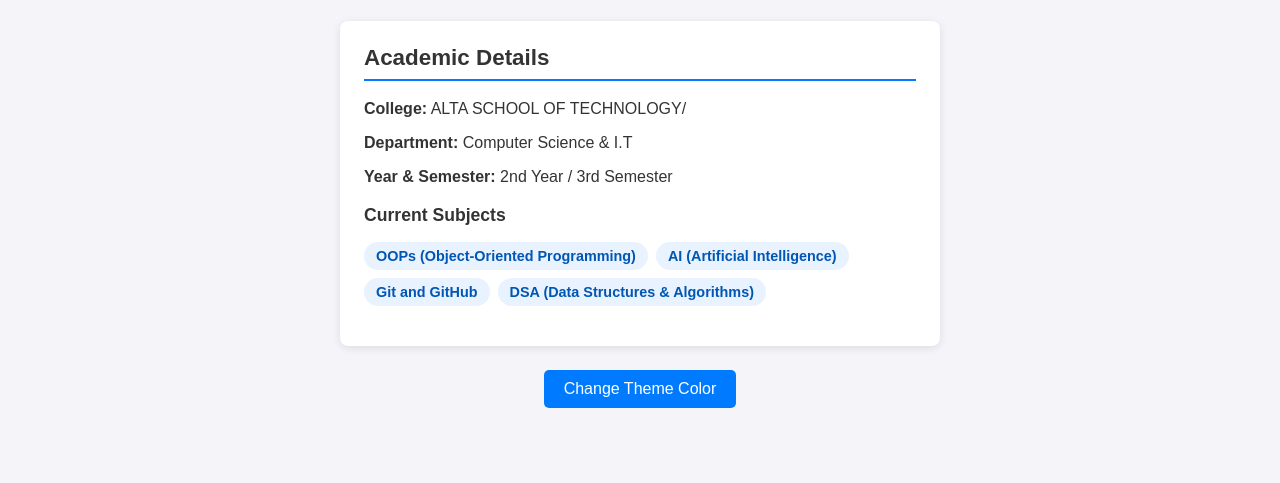
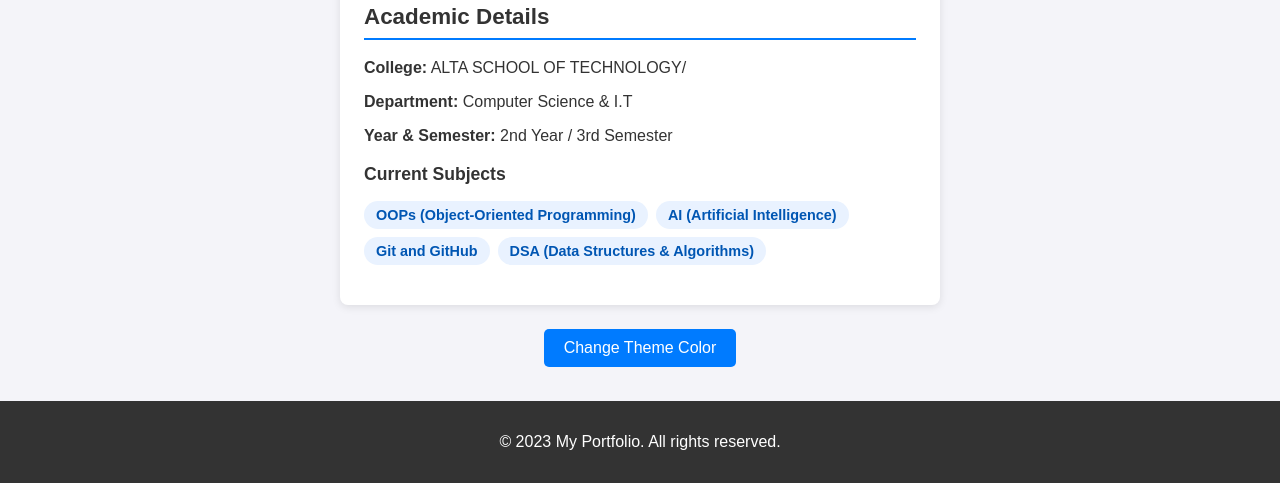
Before and after one commit to piyushkr759153-gif/Github-Practical-Test, a plain HTML site: page index.html in a window 1280 px wide. Shown: the part 317-800 px from the top of the page. Drawn offline with Linux system fonts and the light colour scheme.

Commit message:
Added footer to website

```diff
--- a/index.html
+++ b/index.html
@@ -40,5 +40,8 @@
 
 
     <script src="script.js"></script>
+    <footer>
+        <p>&copy; 2023 My Portfolio. All rights reserved.</p>
+    </footer>
 </body>
 </html>
```
